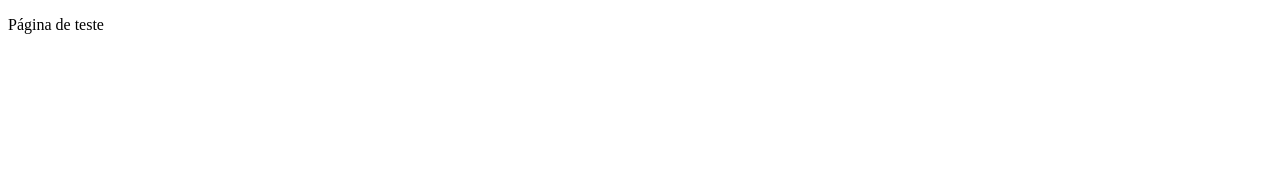
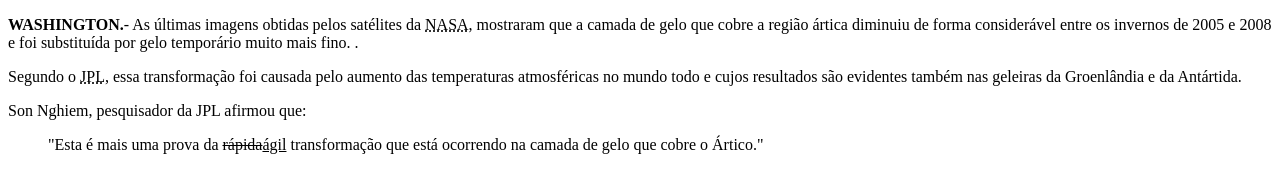
Before and after one commit to LucasCTN/lucasctn.github.io, a plain HTML site: page index.html in a window 1280 px wide. Drawn offline with Linux system fonts and the light colour scheme.

Commit message:
feature: Modifica a página para incluir a notícia formatada

```diff
--- a/index.html
+++ b/index.html
@@ -1,10 +1,22 @@
 <!DOCTYPE html>
 <html lang="pt-br" dir="ltr">
-    <head>
-        <meta charset="utf-8">
-        <title>Minha página</title>
-    </head>
-    <body>
-        <p>Página de teste</p>
-    </body>
+
+<head>
+    <meta charset="utf-8">
+    <title>Satélites da Nasa exibem redução da camada de gelo no Ártico</title>
+</head>
+
+<body>
+    <p><strong>WASHINGTON.</strong>- As últimas imagens obtidas pelos satélites da <abbr title="National Space Agency">NASA</abbr>, mostraram que a camada de gelo que cobre a
+        região ártica diminuiu de forma considerável entre os invernos de 2005 e 2008 e foi substituída por gelo
+        temporário muito mais fino. .</p>
+
+    <p>Segundo o <abbr title="Jet Propulsion Laboratory">JPL</abbr>, essa transformação foi causada pelo aumento das temperaturas atmosféricas no mundo todo e cujos
+        resultados são evidentes também nas geleiras da Groenlândia e da Antártida.</p>
+
+    <p>Son Nghiem, pesquisador da JPL afirmou que:</p>
+
+    <blockquote>"Esta é mais uma prova da <del>rápida</del><ins>ágil</ins> transformação que está ocorrendo na camada de gelo que cobre o Ártico."</blockquote>
+</body>
+
 </html>
```
